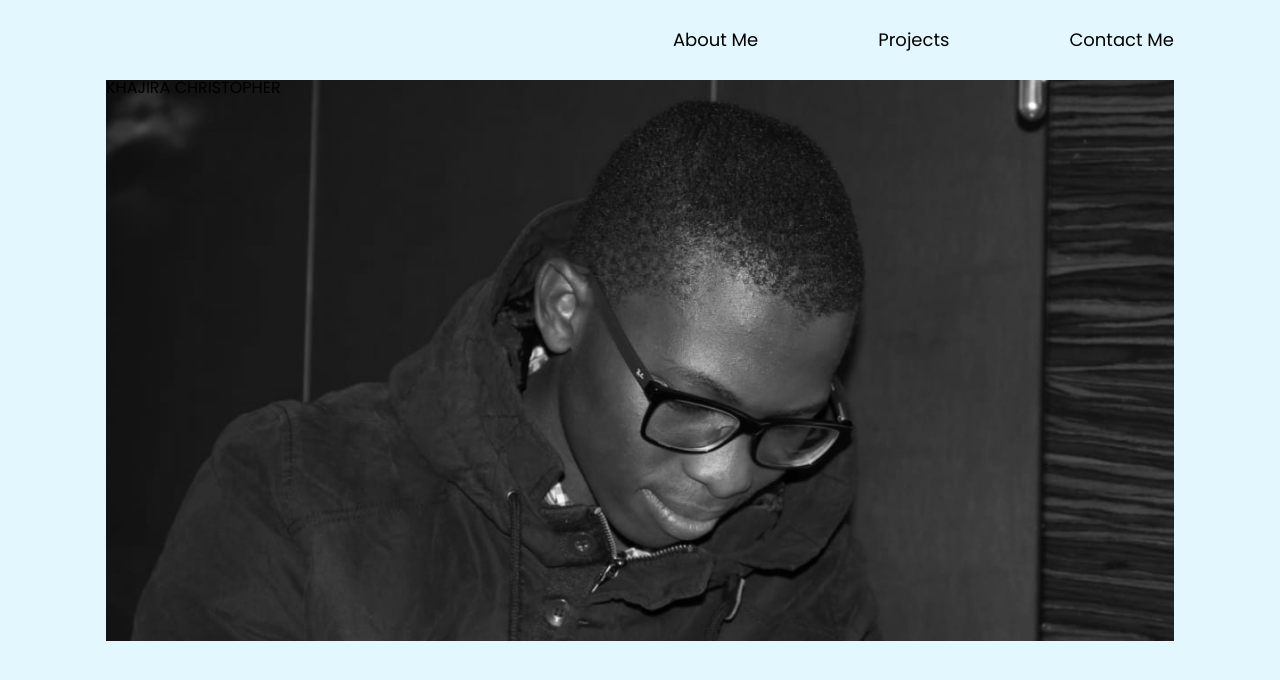
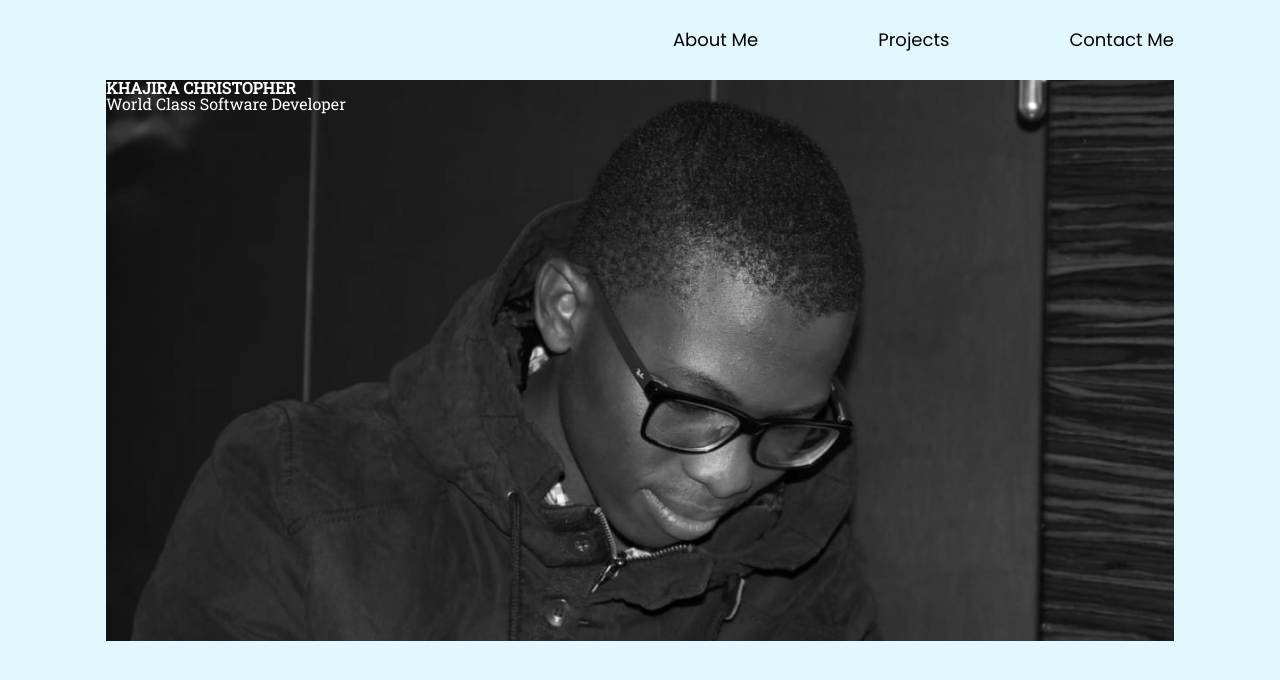
Before and after one commit to Ckhajira/portfolio-website, a plain HTML site: page index.html in a window 1280 px wide. Drawn offline with Linux system fonts and the light colour scheme.

Commit message:
This commit changes the title from regular to bold

```diff
--- a/index.css
+++ b/index.css
@@ -1,17 +1,87 @@
 @import url("https://fonts.googleapis.com/css?family=Poppins");
-html, body, div, span, applet, object, iframe,
-h1, h2, h3, h4, h5, h6, p, blockquote, pre,
-a, abbr, acronym, address, big, cite, code,
-del, dfn, em, img, ins, kbd, q, s, samp,
-small, strike, strong, sub, sup, tt, var,
-b, u, i, center,
-dl, dt, dd, ol, ul, li,
-fieldset, form, label, legend,
-table, caption, tbody, tfoot, thead, tr, th, td,
-article, aside, canvas, details, embed,
-figure, figcaption, footer, header, hgroup,
-menu, nav, output, ruby, section, summary,
-time, mark, audio, video {
+@import url("https://fonts.googleapis.com/css?family=Roboto Slab");
+
+html,
+body,
+div,
+span,
+applet,
+object,
+iframe,
+h1,
+h2,
+h3,
+h4,
+h5,
+h6,
+p,
+blockquote,
+pre,
+a,
+abbr,
+acronym,
+address,
+big,
+cite,
+code,
+del,
+dfn,
+em,
+img,
+ins,
+kbd,
+q,
+s,
+samp,
+small,
+strike,
+strong,
+sub,
+sup,
+tt,
+var,
+b,
+u,
+i,
+center,
+dl,
+dt,
+dd,
+ol,
+ul,
+li,
+fieldset,
+form,
+label,
+legend,
+table,
+caption,
+tbody,
+tfoot,
+thead,
+tr,
+th,
+td,
+article,
+aside,
+canvas,
+details,
+embed,
+figure,
+figcaption,
+footer,
+header,
+hgroup,
+menu,
+nav,
+output,
+ruby,
+section,
+summary,
+time,
+mark,
+audio,
+video {
     margin: 0;
     padding: 0;
     border: 0;
@@ -19,29 +89,49 @@ time, mark, audio, video {
     font: inherit;
     vertical-align: baseline;
 }
+
 /* HTML5 display-role reset for older browsers */
-article, aside, details, figcaption, figure,
-footer, header, hgroup, menu, nav, section {
+article,
+aside,
+details,
+figcaption,
+figure,
+footer,
+header,
+hgroup,
+menu,
+nav,
+section {
     display: block;
 }
+
 body {
     line-height: 1;
 }
-ol, ul {
+
+ol,
+ul {
     list-style: none;
 }
-blockquote, q {
+
+blockquote,
+q {
     quotes: none;
 }
-blockquote:before, blockquote:after,
-q:before, q:after {
+
+blockquote:before,
+blockquote:after,
+q:before,
+q:after {
     content: '';
     content: none;
 }
+
 table {
     border-collapse: collapse;
     border-spacing: 0;
 }
+
 *,
 *::before,
 *::after {
@@ -69,10 +159,7 @@ body {
     font-size: 18px;
 
 }
-ul{
-    margin: 0;
-    padding: 0;
-}
+
 
 .main-nav a {
     text-decoration: none;
@@ -90,10 +177,9 @@ ul{
     height: 561px;
     background-repeat: no-repeat;
     background-size: contain;
+    color: white;
+    font-family: 'Roboto Slab';
 }
-
-
-section{
-    margin: 0;
-    padding: 0;
+.title{
+    font-weight: bold;
 }
--- a/index.html
+++ b/index.html
@@ -23,7 +23,8 @@
     <section>
         <article>
             <div class="background-img">
-                <h1>KHAJIRA CHRISTOPHER</h1>
+                <h1 class="title">KHAJIRA CHRISTOPHER</h1>
+                <p class="sub-title">World Class Software Developer</p>
             </div>
 
         </article>
```
Lines whose indentation alone changed are shown as unchanged.
